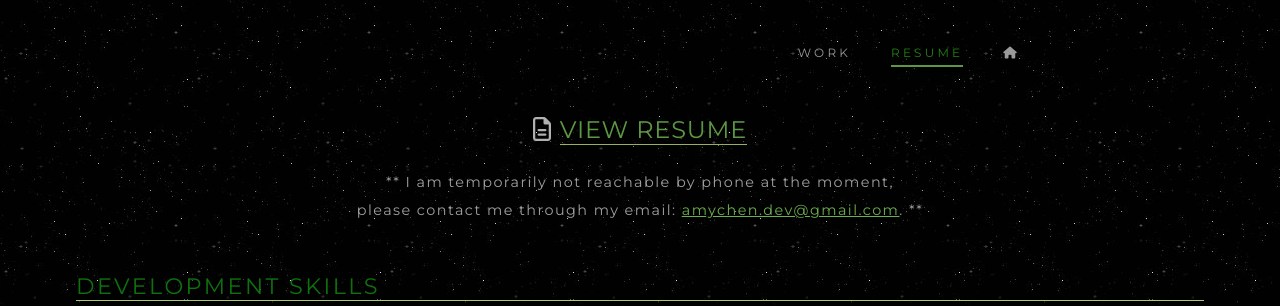
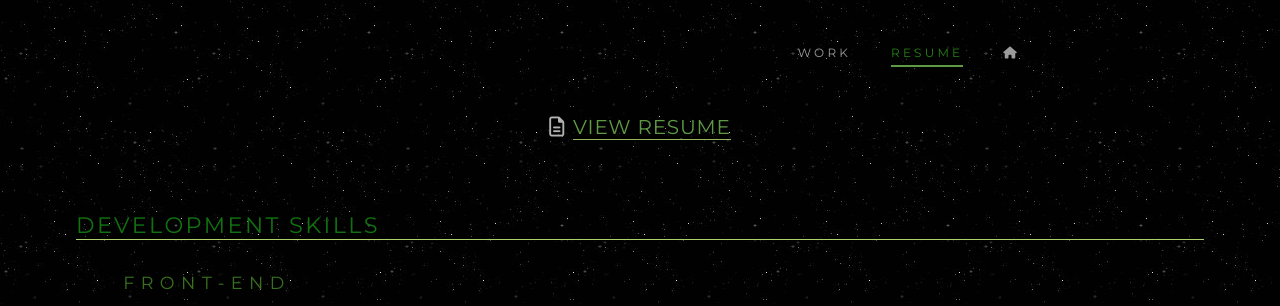
Before and after one commit to 4myc/4myc.github.io, a plain HTML site: page resume.html in a window 1280 px wide. Shown: the top 306 px of the page. Drawn offline with nearby package versions, Linux system fonts and the light colour scheme.

Commit message:
removed temp contact and fixed starry bkgd repeat

```diff
--- a/resume.html
+++ b/resume.html
@@ -45,8 +45,6 @@
     </div>
 
   </div>
-
-  <p class="temp-contact">** I am temporarily not reachable by phone at the moment,<br /> please contact me through my email: <a href="mailto:amychen.dev@gmail.com" target="_blank" style="color: #78C257;">amychen.dev@gmail.com</a>. ** </p>
 
   <div class="grid-item">
     <div class="section-header">DEVELOPMENT SKILLS</div>
--- a/style.css
+++ b/style.css
@@ -30,7 +30,7 @@ font-size: 100%;
 #star-bkgd {
   z-index: 0; position: absolute;
   background-image: url(images/stars.png);
-  background-repeat: repeat-x,repeat-x repeat-y;
+  background-repeat: repeat repeat;
   opacity: 90%;
   width: 100vw;
   height: 100vh;
@@ -233,7 +233,7 @@ margin: 2.5rem 0;
 }
 
 .view-resume {
-font-size: 1.5em;
+font-size: 1.25em;
 font-weight: 400;
 letter-spacing: 0.05rem;
 text-align: center;
@@ -252,19 +252,6 @@ border-bottom: 1.2px solid #bde474;
 
 #resume-link:hover {
 color:#107C10;
-}
-
-.temp-contact {
-max-width: 80%;
-text-align: center;
-color: #b1b1b1;
-font-size: 0.9em;
-letter-spacing: 0.1em;
-line-height: 1.75rem;
-margin: 0 auto;
-/* display: flex;
-justify-content: center;
-align-items: center; */
 }
 
 .section-header {
```
